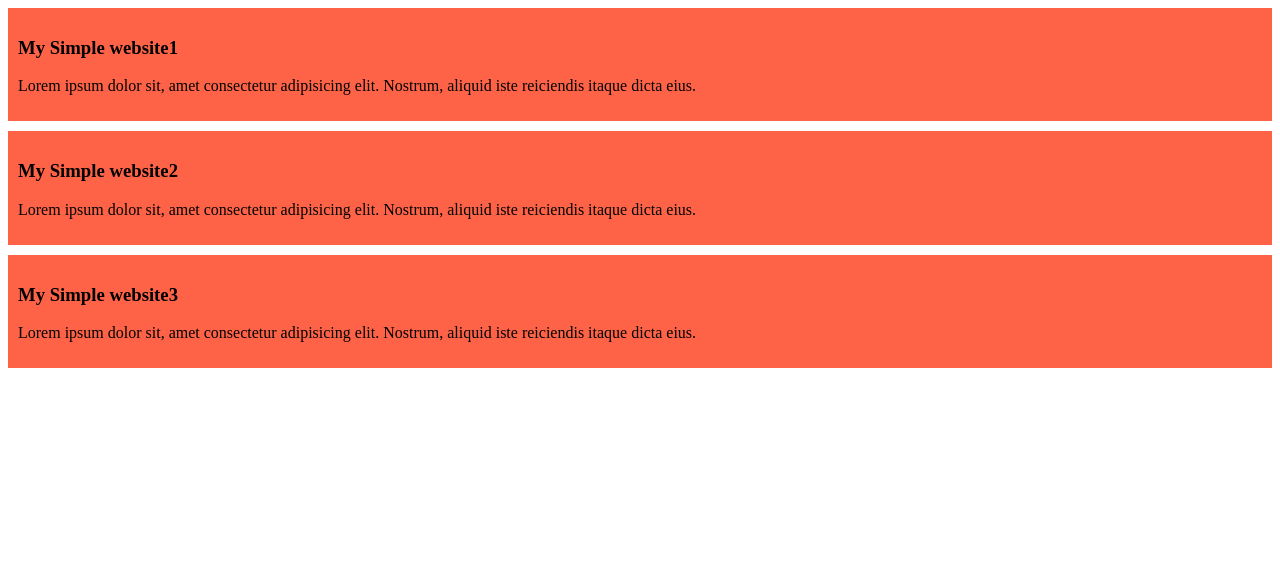
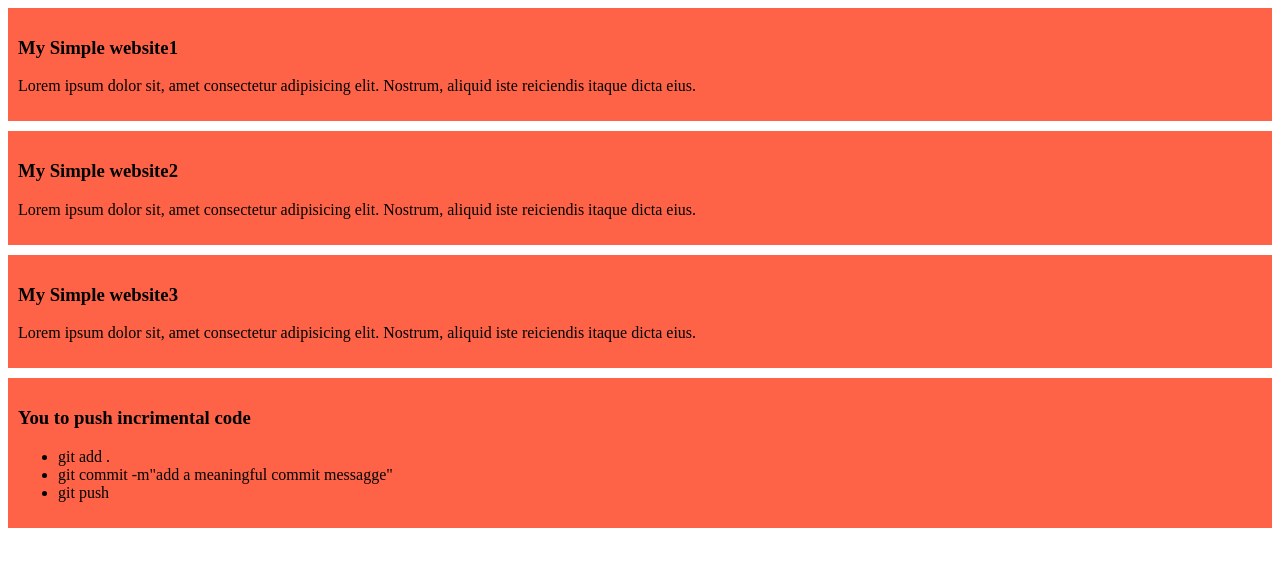
Before and after one commit to isaiful508/my-simple-website, a plain HTML site: page index.html in a window 1280 px wide. Drawn offline with Linux system fonts and the light colour scheme.

Commit message:
added list to push code

```diff
--- a/index.html
+++ b/index.html
@@ -20,7 +20,17 @@
     <h3>My Simple website3</h3>
     <p>Lorem ipsum dolor sit, amet consectetur adipisicing elit. Nostrum, aliquid iste reiciendis itaque dicta eius.</p>
 </div>
+    <div>
+        <h3>You to push incrimental code</h3>
+        <ul>
+            <li>git add .</li>
+<li>git commit -m"add a meaningful commit messagge"</li>
+<li>git push</li>
 
+
+
+        </ul>
+    </div>
 
 </body>
 </html>
```
